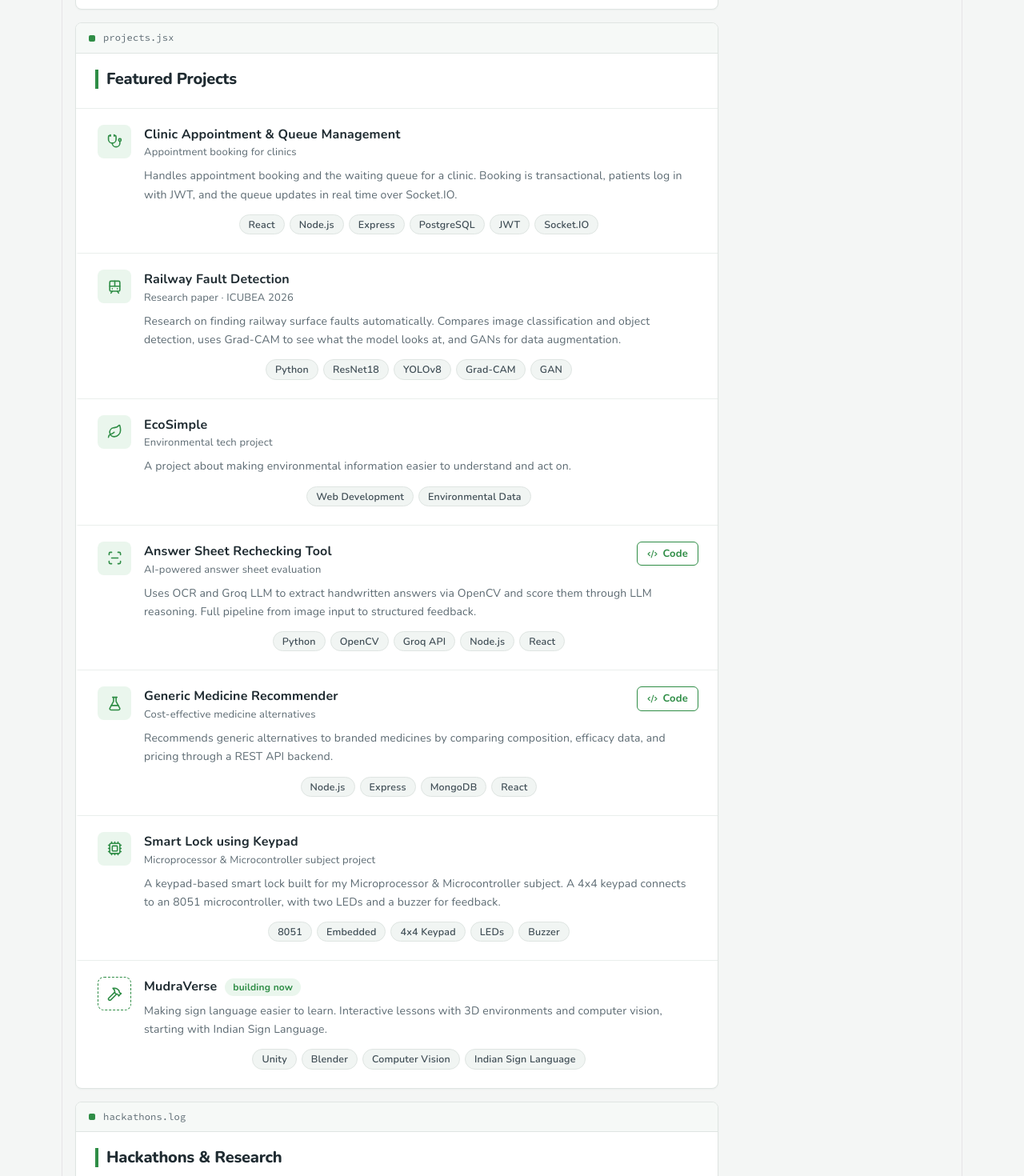
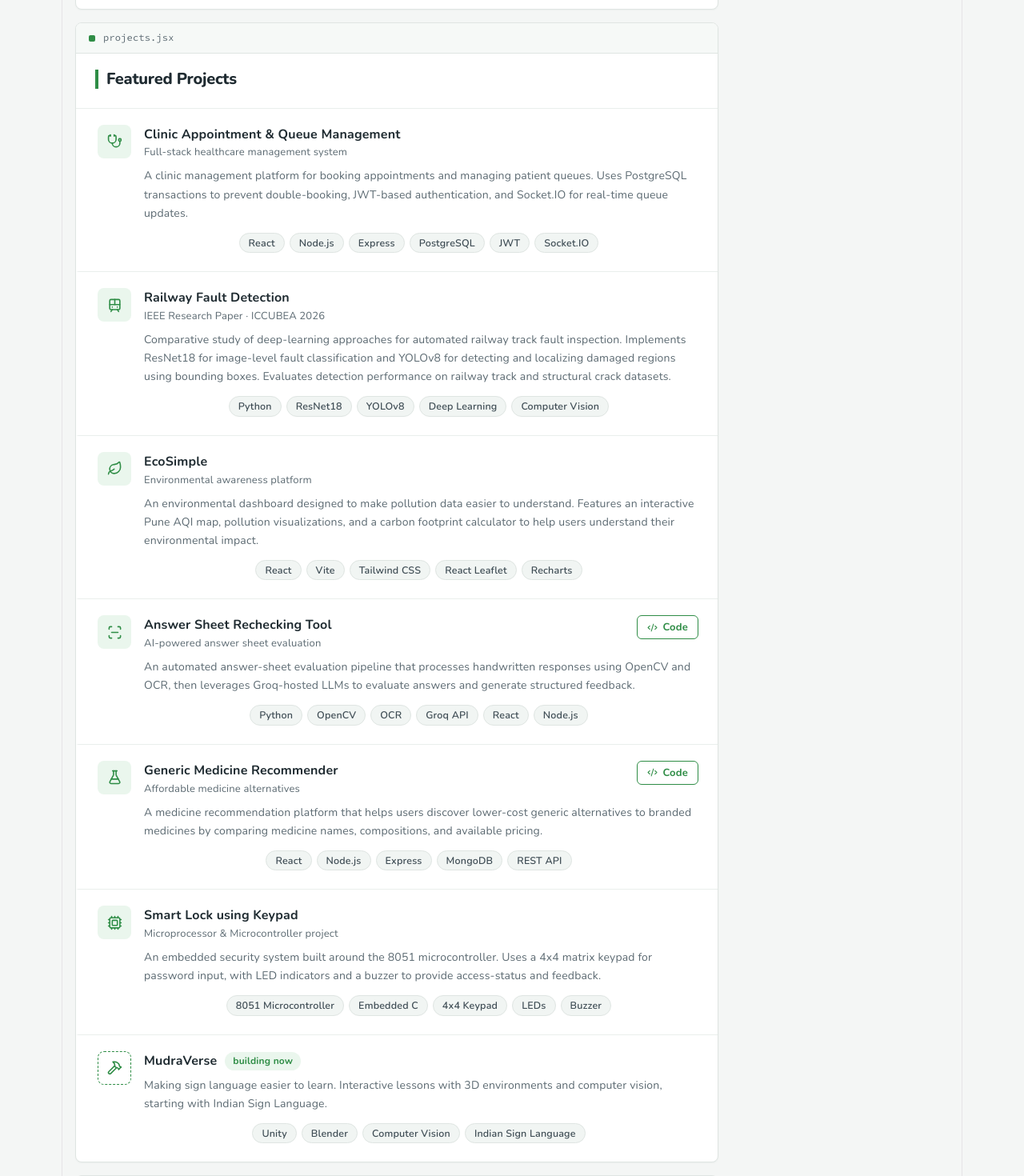
Before and after one commit to yuvi969/portfolio, a React app: page / in a window 1280 px wide. Shown: the part 1860-3330 px from the top of the page at 80% size. Built offline with nearby package versions, Linux system fonts and the light colour scheme; the HTML template or start-up script is replaced by a standard one.

Commit message:
code update

```diff
--- a/src/App.jsx
+++ b/src/App.jsx
@@ -327,7 +327,7 @@ const COMMANDS = {
     "mudraverse  (in progress)",
   ],
   skills: [
-    "languages : JavaScript, Python, C++, Java",
+    "languages : C++, JavaScript, Python, Java, C",
     "frontend  : React, Tailwind, HTML/CSS",
     "backend   : Node, Express, Flask, Spring Boot",
     "database  : MongoDB, PostgreSQL",
@@ -447,7 +447,7 @@ function Resume() {
         {[
           { color: C.green,  label: "GFG Coding Score 759",              sub: "GeeksForGeeks" },
           { color: C.orange, label: "320+ Problems Solved",              sub: "GFG and LeetCode combined" },
-          { color: C.purple, label: "Paper accepted at ICUBEA 2026",     sub: "Railway Fault Detection research" },
+          { color: C.purple, label: "Paper accepted at ICCUBEA 2026",     sub: "Railway Fault Detection research" },
           { color: C.blue,   label: "Top 25 at PCCOE Hackathon",         sub: "Out of 300 teams" },
         ].map(a => (
           <div key={a.label} style={{ display: "flex", gap: 12, alignItems: "flex-start", marginBottom: 12 }}>
@@ -497,52 +497,54 @@ function Resume() {
 }
 
 // ─── PROJECTS ────────────────────────────────────────────────────────────────
+
 const PROJECTS = [
   {
     icon: Stethoscope,
     title: "Clinic Appointment & Queue Management",
-    subtitle: "Appointment booking for clinics",
-    desc: "Handles appointment booking and the waiting queue for a clinic. Booking is transactional, patients log in with JWT, and the queue updates in real time over Socket.IO.",
+    subtitle: "Full-stack healthcare management system",
+    desc: "A clinic management platform for booking appointments and managing patient queues. Uses PostgreSQL transactions to prevent double-booking, JWT-based authentication, and Socket.IO for real-time queue updates.",
     tech: ["React", "Node.js", "Express", "PostgreSQL", "JWT", "Socket.IO"],
   },
   {
     icon: Train,
     title: "Railway Fault Detection",
-    subtitle: "Research paper · ICUBEA 2026",
-    desc: "Research on finding railway surface faults automatically. Compares image classification and object detection, uses Grad-CAM to see what the model looks at, and GANs for data augmentation.",
-    tech: ["Python", "ResNet18", "YOLOv8", "Grad-CAM", "GAN"],
+    subtitle: "IEEE Research Paper · ICCUBEA 2026",
+    desc: "Comparative study of deep-learning approaches for automated railway track fault inspection. Implements ResNet18 for image-level fault classification and YOLOv8 for detecting and localizing damaged regions using bounding boxes. Evaluates detection performance on railway track and structural crack datasets.",
+    tech: ["Python", "ResNet18", "YOLOv8", "Deep Learning", "Computer Vision"],
   },
   {
     icon: Leaf,
     title: "EcoSimple",
-    subtitle: "Environmental tech project",
-    desc: "A project about making environmental information easier to understand and act on.",
-    tech: ["Web Development", "Environmental Data"],
+    subtitle: "Environmental awareness platform",
+    desc: "An environmental dashboard designed to make pollution data easier to understand. Features an interactive Pune AQI map, pollution visualizations, and a carbon footprint calculator to help users understand their environmental impact.",
+    tech: ["React", "Vite", "Tailwind CSS", "React Leaflet", "Recharts"],
   },
   {
     icon: ScanLine,
     title: "Answer Sheet Rechecking Tool",
     subtitle: "AI-powered answer sheet evaluation",
     github: "https://github.com/AniketBankar2004/Answer_Sheet_Evaluation",
-    desc: "Uses OCR and Groq LLM to extract handwritten answers via OpenCV and score them through LLM reasoning. Full pipeline from image input to structured feedback.",
-    tech: ["Python", "OpenCV", "Groq API", "Node.js", "React"],
+    desc: "An automated answer-sheet evaluation pipeline that processes handwritten responses using OpenCV and OCR, then leverages Groq-hosted LLMs to evaluate answers and generate structured feedback.",
+    tech: ["Python", "OpenCV", "OCR", "Groq API", "React", "Node.js"],
   },
   {
     icon: FlaskConical,
     title: "Generic Medicine Recommender",
-    subtitle: "Cost-effective medicine alternatives",
+    subtitle: "Affordable medicine alternatives",
     github: "https://github.com/yuvi969/PCCOEHACKATHON",
-    desc: "Recommends generic alternatives to branded medicines by comparing composition, efficacy data, and pricing through a REST API backend.",
-    tech: ["Node.js", "Express", "MongoDB", "React"],
+    desc: "A medicine recommendation platform that helps users discover lower-cost generic alternatives to branded medicines by comparing medicine names, compositions, and available pricing.",
+    tech: ["React", "Node.js", "Express", "MongoDB", "REST API"],
   },
   {
     icon: Cpu,
     title: "Smart Lock using Keypad",
-    subtitle: "Microprocessor & Microcontroller subject project",
-    desc: "A keypad-based smart lock built for my Microprocessor & Microcontroller subject. A 4x4 keypad connects to an 8051 microcontroller, with two LEDs and a buzzer for feedback.",
-    tech: ["8051", "Embedded", "4x4 Keypad", "LEDs", "Buzzer"],
+    subtitle: "Microprocessor & Microcontroller project",
+    desc: "An embedded security system built around the 8051 microcontroller. Uses a 4x4 matrix keypad for password input, with LED indicators and a buzzer to provide access-status and feedback.",
+    tech: ["8051 Microcontroller", "Embedded C", "4x4 Keypad", "LEDs", "Buzzer"],
   },
 ];
+
 
 function Projects() {
   const C = useC();
```
